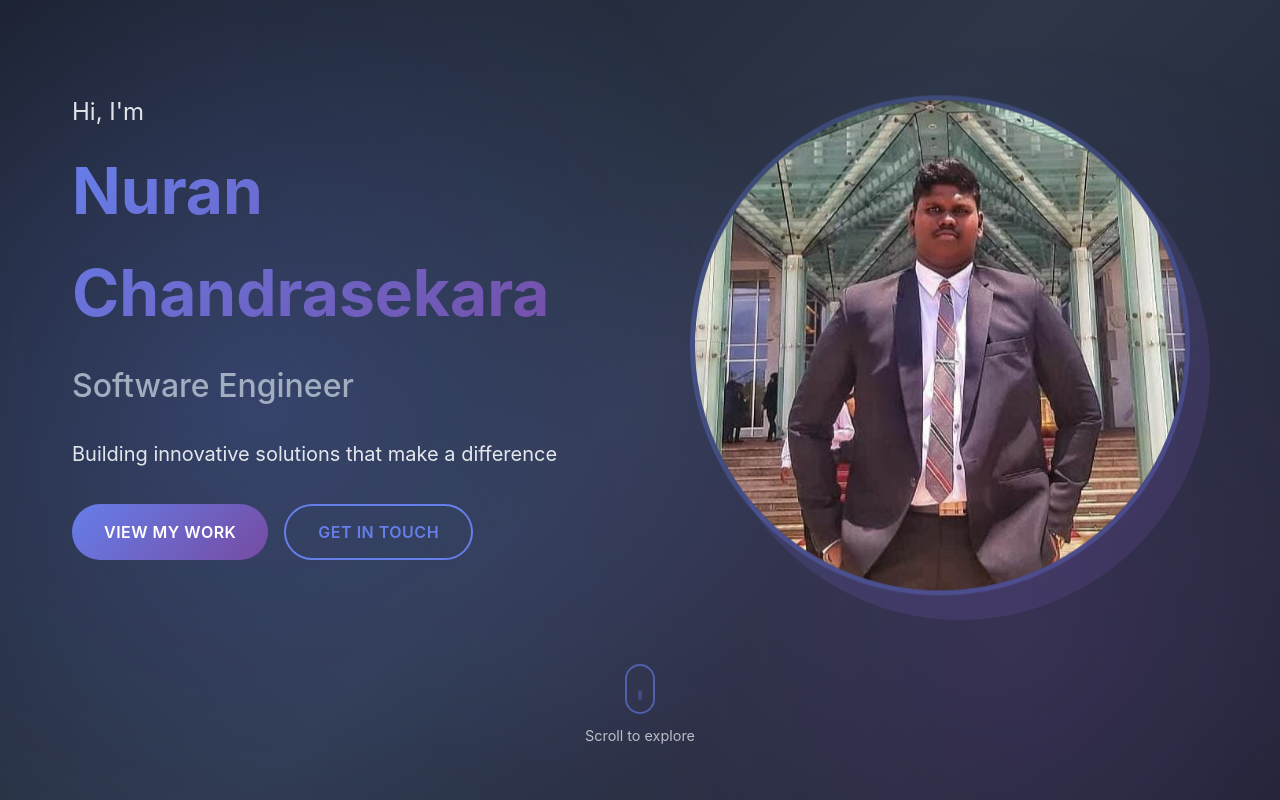
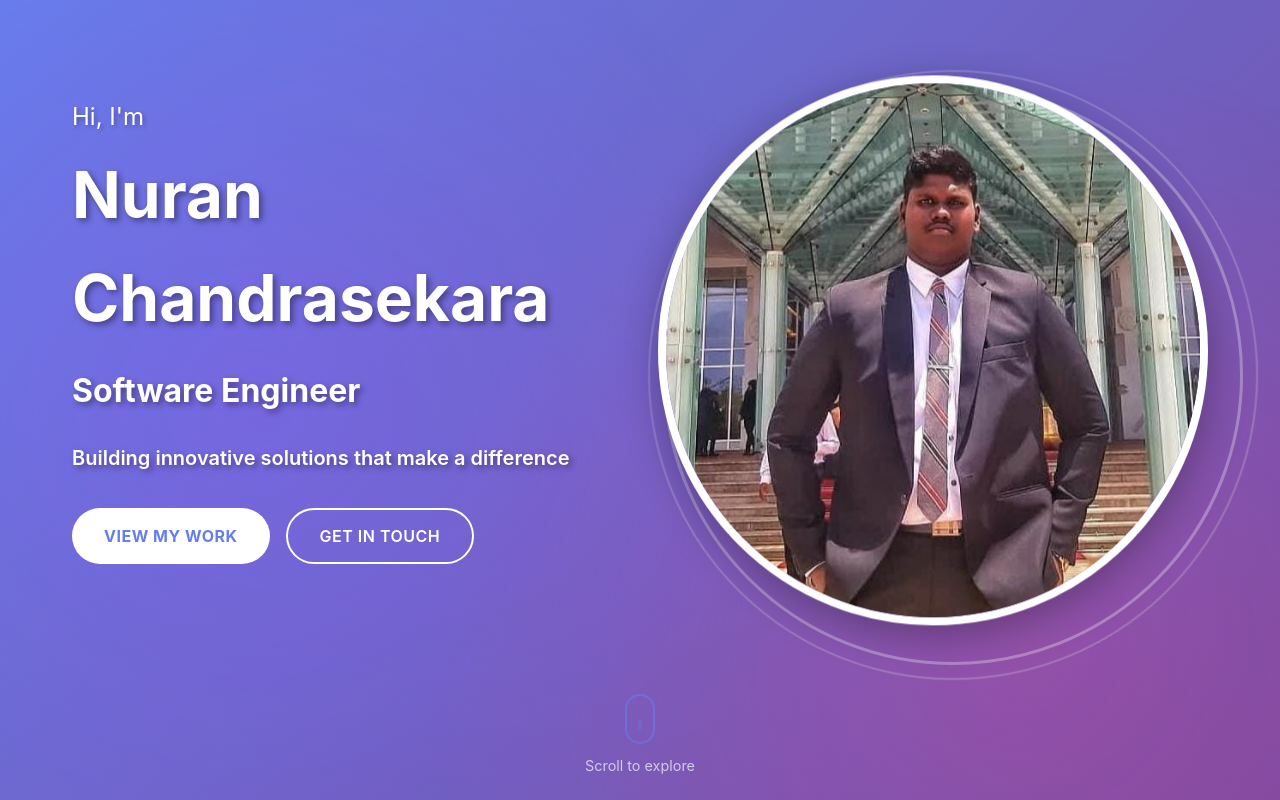
Before and after one commit to NuranHesara98/Portfolio---2026, an Angular app: page / in a window 1280 px wide. Shown: the top 800 px of the page. Built offline with nearby package versions, Linux system fonts and the light colour scheme.

Commit message:
change the ui

```diff
--- a/src/app/components/hero/hero.component.css
+++ b/src/app/components/hero/hero.component.css
@@ -4,7 +4,7 @@
   align-items: center;
   justify-content: center;
   position: relative;
-  background: linear-gradient(135deg, #1a202c 0%, #2d3748 50%, #1a202c 100%);
+  background: linear-gradient(135deg, #667eea 0%, #764ba2 100%);
   color: #f7fafc;
   overflow: hidden;
 }
@@ -17,8 +17,8 @@
   right: 0;
   bottom: 0;
   background:
-    radial-gradient(circle at 20% 50%, rgba(102, 126, 234, 0.3) 0%, transparent 50%),
-    radial-gradient(circle at 80% 80%, rgba(118, 75, 162, 0.3) 0%, transparent 50%);
+    radial-gradient(circle at 20% 50%, rgba(139, 92, 246, 0.4) 0%, transparent 50%),
+    radial-gradient(circle at 80% 80%, rgba(236, 72, 153, 0.3) 0%, transparent 50%);
   animation: pulse 15s ease-in-out infinite;
 }
 
@@ -62,31 +62,33 @@
   font-size: 1.5rem;
   font-weight: 400;
   margin: 0 0 0.5rem 0;
-  opacity: 0.9;
+  color: #ffffff;
+  text-shadow: 2px 2px 4px rgba(0, 0, 0, 0.3);
 }
 
 .hero-name {
   font-size: 4rem;
   font-weight: 700;
   margin: 0 0 1rem 0;
-  background: linear-gradient(135deg, #667eea, #764ba2);
-  -webkit-background-clip: text;
-  -webkit-text-fill-color: transparent;
-  background-clip: text;
+  color: #ffffff;
+  text-shadow: 3px 3px 6px rgba(0, 0, 0, 0.4);
 }
 
 .hero-role {
   font-size: 2rem;
-  font-weight: 500;
+  font-weight: 700;
   margin: 0 0 1.5rem 0;
-  color: #a0aec0;
+  color: #ffffff;
+  text-shadow: 3px 3px 6px rgba(0, 0, 0, 0.4);
 }
 
 .hero-statement {
   font-size: 1.25rem;
   line-height: 1.8;
   margin: 0 0 2rem 0;
-  opacity: 0.9;
+  color: #ffffff;
+  font-weight: 600;
+  text-shadow: 3px 3px 6px rgba(0, 0, 0, 0.4);
   max-width: 500px;
 }
 
@@ -109,8 +111,9 @@
 }
 
 .btn-primary {
-  background: linear-gradient(135deg, #667eea, #764ba2);
-  color: white;
+  background: #ffffff;
+  color: #667eea;
+  font-weight: 700;
 }
 
 .btn-primary:hover {
@@ -120,13 +123,13 @@
 
 .btn-secondary {
   background: transparent;
-  color: #667eea;
-  border: 2px solid #667eea;
+  color: #ffffff;
+  border: 2px solid #ffffff;
 }
 
 .btn-secondary:hover {
-  background: #667eea;
-  color: white;
+  background: #ffffff;
+  color: #667eea;
   transform: translateY(-2px);
 }
 
@@ -145,8 +148,8 @@
 
 .image-wrapper {
   position: relative;
-  width: 500px;
-  height: 500px;
+  width: 550px;
+  height: 550px;
 }
 
 .profile-photo {
@@ -154,10 +157,11 @@
   height: 100%;
   object-fit: cover;
   border-radius: 50%;
-  border: 5px solid rgba(102, 126, 234, 0.3);
+  border: 8px solid #ffffff;
   position: relative;
   z-index: 2;
   animation: float 6s ease-in-out infinite;
+  box-shadow: 0 10px 40px rgba(0, 0, 0, 0.3);
 }
 
 @keyframes float {
@@ -171,9 +175,37 @@
   left: 20px;
   width: 100%;
   height: 100%;
-  background: linear-gradient(135deg, rgba(102, 126, 234, 0.2), rgba(118, 75, 162, 0.2));
   border-radius: 50%;
   z-index: 1;
+}
+
+.image-background::before {
+  content: '';
+  position: absolute;
+  top: -15px;
+  left: -15px;
+  right: -15px;
+  bottom: -15px;
+  border: 3px solid rgba(255, 255, 255, 0.3);
+  border-radius: 50%;
+  animation: rotate 20s linear infinite;
+}
+
+.image-background::after {
+  content: '';
+  position: absolute;
+  top: -30px;
+  left: -30px;
+  right: -30px;
+  bottom: -30px;
+  border: 2px solid rgba(255, 255, 255, 0.2);
+  border-radius: 50%;
+  animation: rotate 15s linear infinite reverse;
+}
+
+@keyframes rotate {
+  from { transform: rotate(0deg); }
+  to { transform: rotate(360deg); }
 }
 
 .scroll-indicator {
```
